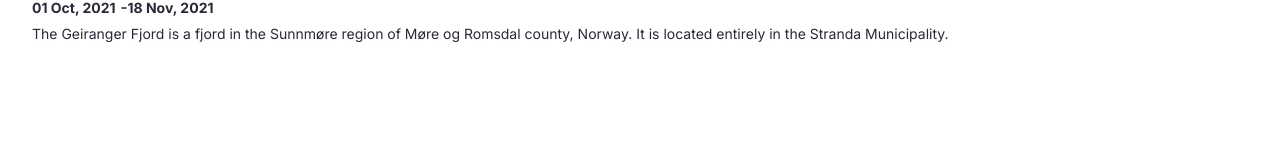
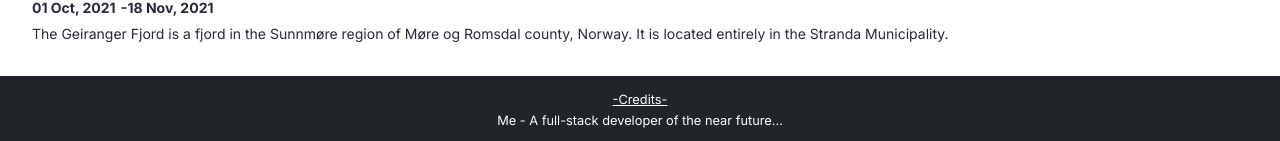
Before and after one commit to ATErcan/travel-journal, a React (Create React App) app: page / in a window 1280 px wide. Shown: the part 3565-3706 px from the top of the page. Before the commit the page ends 3641 px from the top, so only its background shows below. Built offline with nearby package versions, Linux system fonts and the light colour scheme.

Commit message:
footer added

```diff
--- a/src/App.js
+++ b/src/App.js
@@ -1,11 +1,13 @@
 import Header from "./components/Header/Header";
 import Main from "./components/Main/Main";
+import Footer from "./components/Footer/Footer";
 
 function App() {
   return (
     <div>
       <Header />
       <Main />
+      <Footer />
     </div>
   );
 }
--- /dev/null
+++ b/src/components/Footer/Footer.css
@@ -0,0 +1,30 @@
+footer {
+  background-color: #212529;
+  color: #fff;
+  text-align: center;
+  font-size: 0.8rem;
+  padding: 1rem 0.5rem;
+}
+footer a {
+  display: inline-block;
+  color: #fff;
+  margin-bottom: 0.4rem;
+}
+footer a:hover {
+  animation: click 0.5s linear 1;
+}
+
+@keyframes click {
+  0% {
+    transform: scale(1.2);
+  }
+  50% {
+    transform: scale(1);
+  }
+  75% {
+    transform: scale(1.2);
+  }
+  100% {
+    transform: scale(1);
+  }
+}
--- /dev/null
+++ b/src/components/Footer/Footer.jsx
@@ -0,0 +1,12 @@
+import "./Footer.css";
+
+const Footer = () => {
+  return (
+    <footer>
+      <a href="https://github.com/ATErcan">-Credits-</a>
+      <p>Me - A full-stack developer of the near future...</p>
+    </footer>
+  );
+};
+
+export default Footer;
```
Also changed, not shown: src/components/Footer.jsx (deleted).
